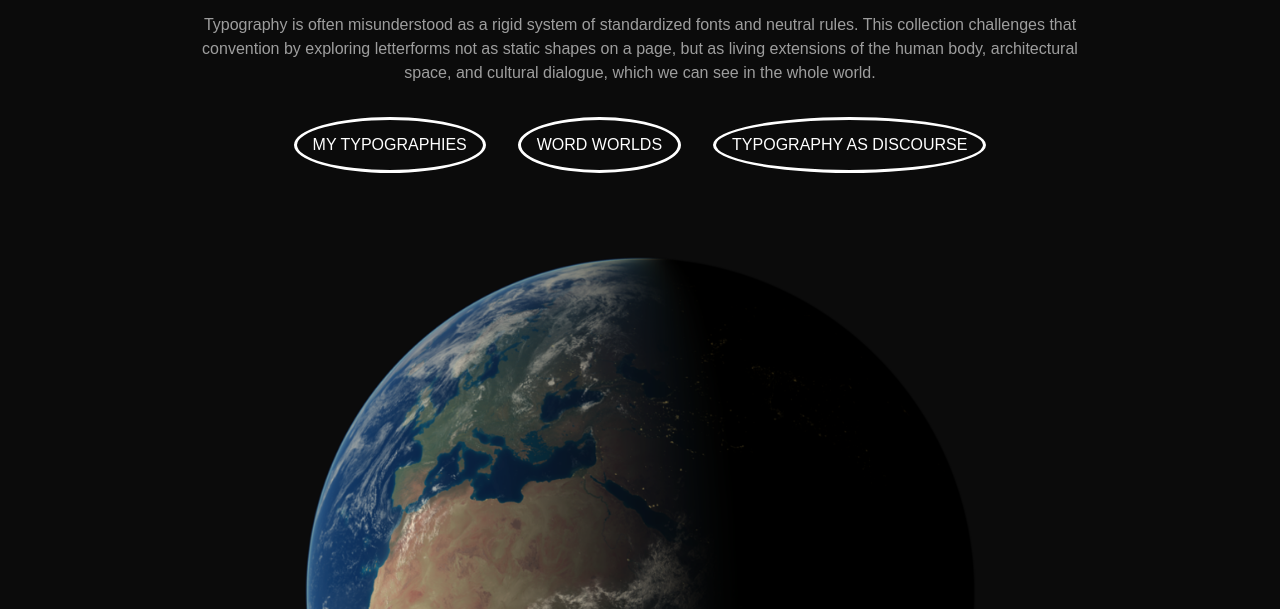
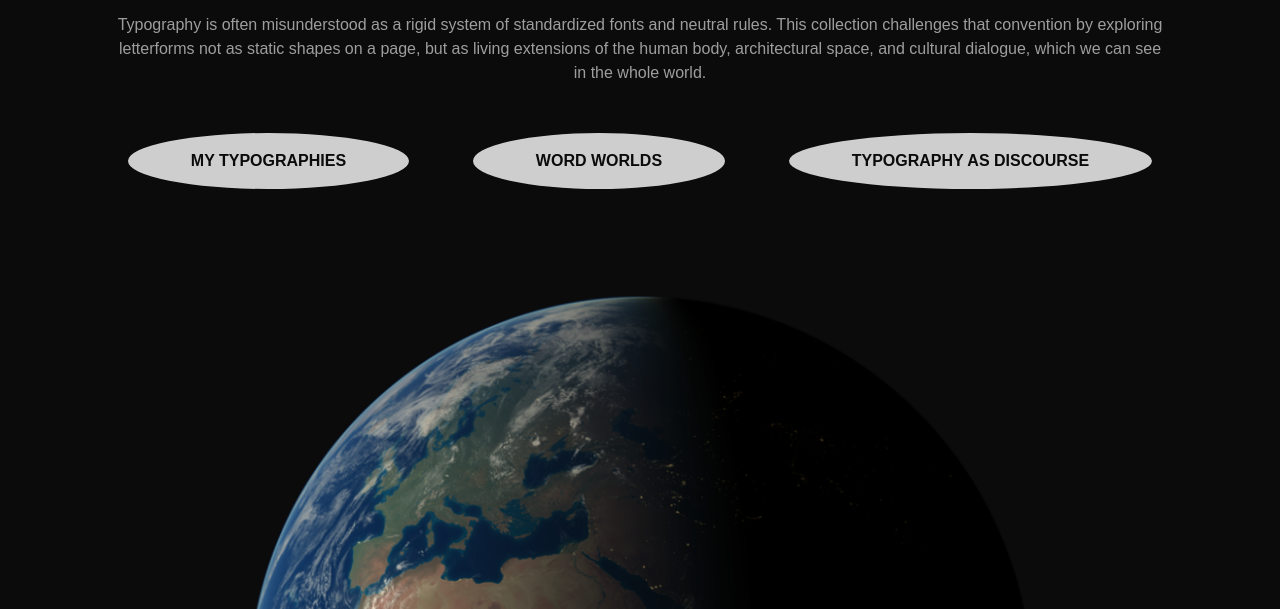
Before and after one commit to songj285/binding, a plain HTML site: page index.html in a window 1280 px wide. Shown: the part 191-800 px from the top of the page. Drawn offline with Linux system fonts and the light colour scheme.

Commit message:
change common css

```diff
--- a/my-typographies/style.css
+++ b/my-typographies/style.css
@@ -72,3 +72,7 @@ li{
 	padding: var(--space-md);
 	color: var(--color-bg);
 }
+
+#back-home{
+	margin-block-start: var(--space-md);
+}
--- a/styles/common.css
+++ b/styles/common.css
@@ -11,7 +11,7 @@
 
 	--color-bg: rgb(11, 11, 11);
 	--color-font: white;
-	--color-point: rgb(28, 203, 28);
+	--color-point: rgb(95, 134, 225);
 
 	--space-sm: 1rem;
 	--space-md: calc(var(--space-sm)*2);
@@ -28,11 +28,11 @@ body{
 	margin: auto; /*makes it to center*/
 	padding-inline: var(--space-sm);
 
-		@media (width > 800px) {
+		@media (width >= 800px) {
 			max-inline-size: 60rem;
 		}
 
-		@media (width > 1280px) {
+		@media (width >= 1280px) {
 			max-inline-size: 70rem;
 		}
 }
@@ -50,18 +50,24 @@ ol{
 	display: flex;
 	flex-direction: row;
 	justify-content: center;
+	position: relative;
 
 }
 
 li{
-	margin: var(--space-sm);
+	margin: var(--space-md);
 	font-family: var(--font-title);
-	font-weight: 500;
+	font-weight: 600;
 	font-size: var(--font-sm);
+	color: var(--color-bg);
 	border: solid;
-	border-radius: 100%;
+	border-radius: 50%;
 	border-color: var(--color-font);
+	background-color: var(--color-font);
+	opacity: 80%;
 	padding: var(--space-sm);
+	flex-grow: 1;
+	text-align: center;
 }
 
 figure {
@@ -69,7 +75,7 @@ figure {
 	justify-content: center;
 	padding-block: var(--space-md);
 
-	img {
+	>img {
 		inline-size: 80%;
 	}
 }
```
